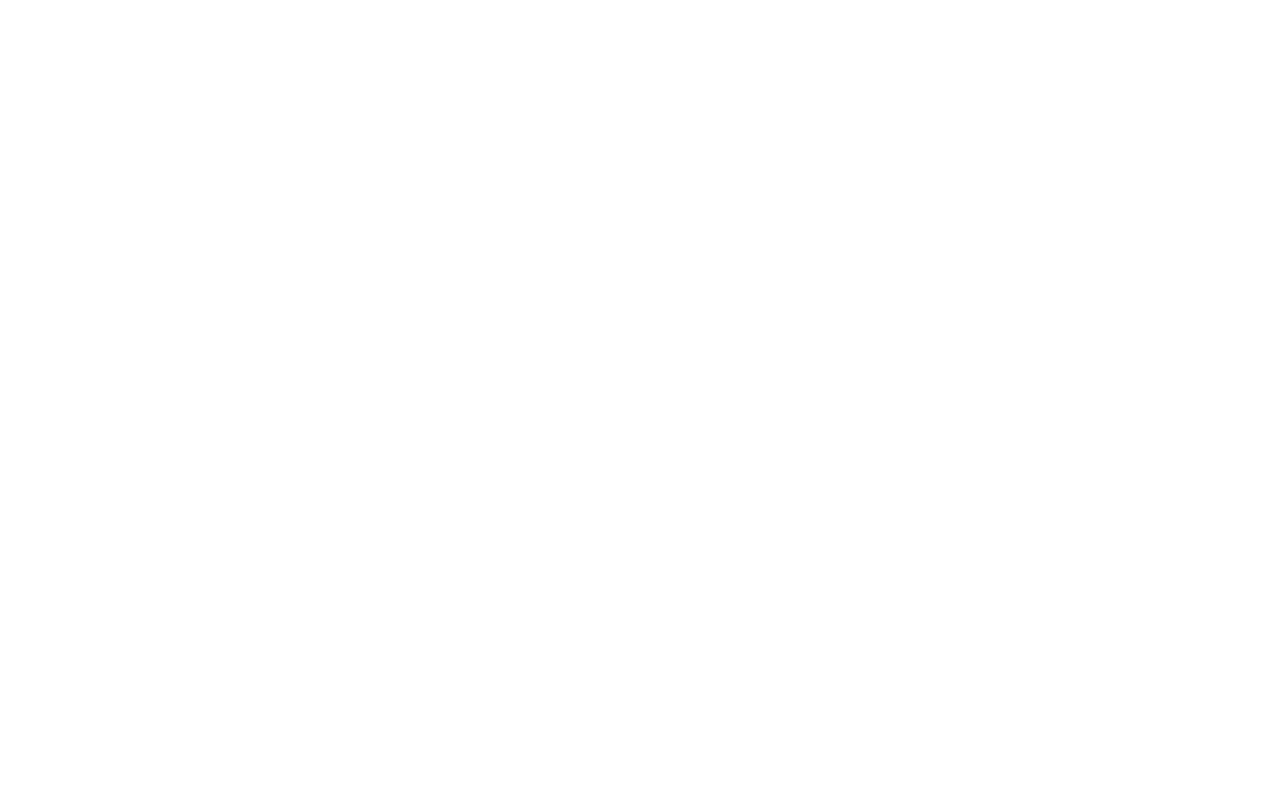
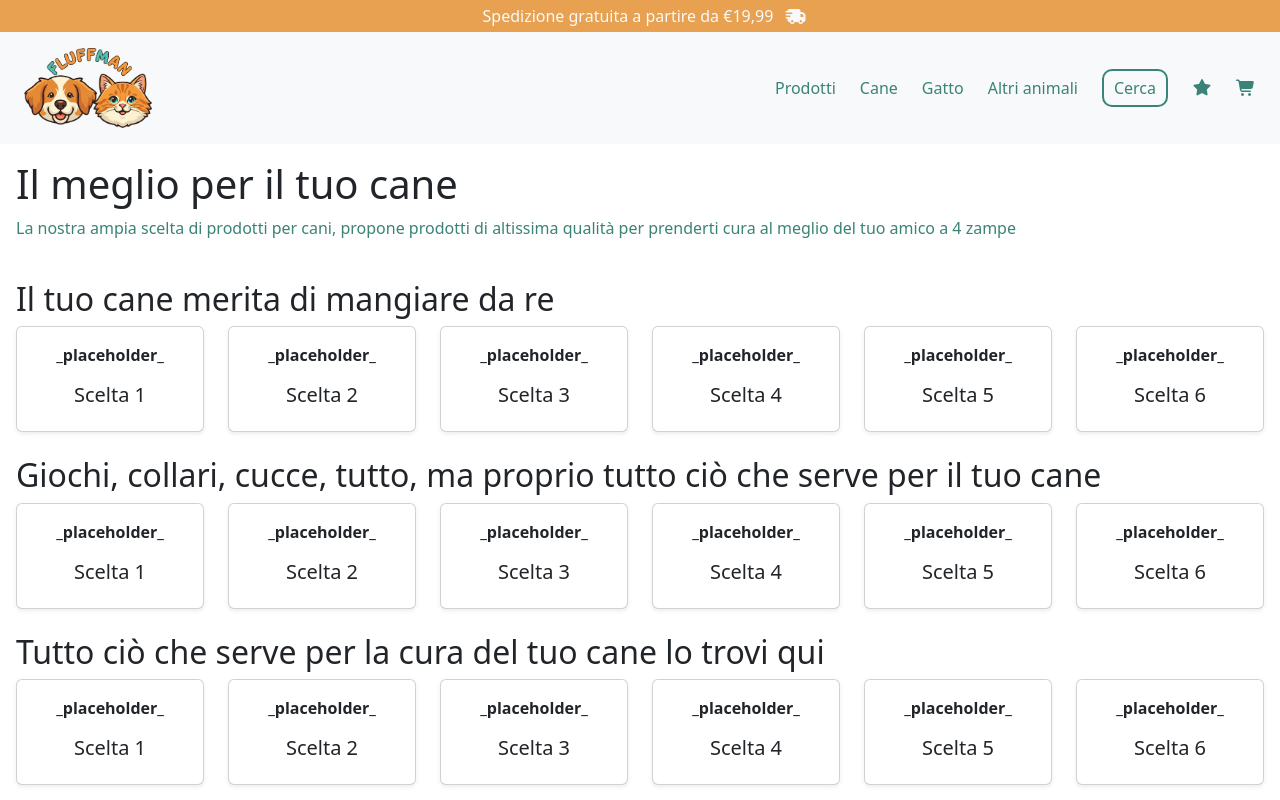
Before and after one commit to coluccifrancesco/fluffman-project-work, a React (Vite) app in the folder fluffman_pw/front-end/: page /DogProducts in a window 1280 px wide. Before the commit this address had no page. Shown: the top 800 px of the page. Built offline with nearby package versions, Linux system fonts and the light colour scheme.

Commit message:
add dog product page with placeholders

```diff
--- a/fluffman_pw/front-end/components/DogProducts.jsx
+++ b/fluffman_pw/front-end/components/DogProducts.jsx
@@ -0,0 +1,43 @@
+import CardItem from "./CardComponent/CardItem"
+
+
+export default function DogProducts() {
+    return (
+        <>
+            <div className="m-2 p-2">
+                <h1>Il meglio per il tuo cane</h1>
+                <p>La nostra ampia scelta di prodotti per cani, propone prodotti di altissima qualità per prenderti cura al meglio del tuo amico a 4 zampe</p>
+            </div>
+
+            {/* Sezione Food */}
+            <div className="m-2 p-2">
+                <h2>Il tuo cane merita di mangiare da re</h2>
+                <div className="row row-cols-1 row-cols-sm-2 row-cols-md-3 row-cols-lg-4 row-cols-xl-6 g-4">
+                    {[...Array(6)].map((_, idx) => (
+                        <CardItem key={idx} title={`Scelta ${idx + 1}`} />
+                    ))}
+                </div>
+            </div>
+
+            {/* Sezione accessori */}
+            <div className="m-2 p-2">
+                <h2>Giochi, collari, cucce, tutto, ma proprio tutto ciò che serve per il tuo cane</h2>
+                <div className="row row-cols-1 row-cols-sm-2 row-cols-md-3 row-cols-lg-4 row-cols-xl-6 g-4">
+                    {[...Array(6)].map((_, idx) => (
+                        <CardItem key={idx} title={`Scelta ${idx + 1}`} />
+                    ))}
+                </div>
+            </div>
+
+            {/* Sezione Cura */}
+            <div className="m-2 p-2">
+                <h2>Tutto ciò che serve per la cura del tuo cane lo trovi qui</h2>
+                <div className="row row-cols-1 row-cols-sm-2 row-cols-md-3 row-cols-lg-4 row-cols-xl-6 g-4">
+                    {[...Array(6)].map((_, idx) => (
+                        <CardItem key={idx} title={`Scelta ${idx + 1}`} />
+                    ))}
+                </div>
+            </div>
+        </>
+    )
+}
--- a/fluffman_pw/front-end/src/App.jsx
+++ b/fluffman_pw/front-end/src/App.jsx
@@ -1,6 +1,7 @@
 import { BrowserRouter, Route, Routes } from "react-router-dom";
 import DefaultLayout from "../layouts/DefaultLayout";
 import HomePage from "../pages/HomePage";
+import DogProducts from "../components/DogProducts";
 
 
 
@@ -12,6 +13,7 @@
         <Routes>
           <Route path="/" element={<DefaultLayout />}>
             <Route path="/" element={<HomePage />} />
+            <Route path="/DogProducts" element={<DogProducts />} />
           </Route>
         </Routes>
       </BrowserRouter>
```
